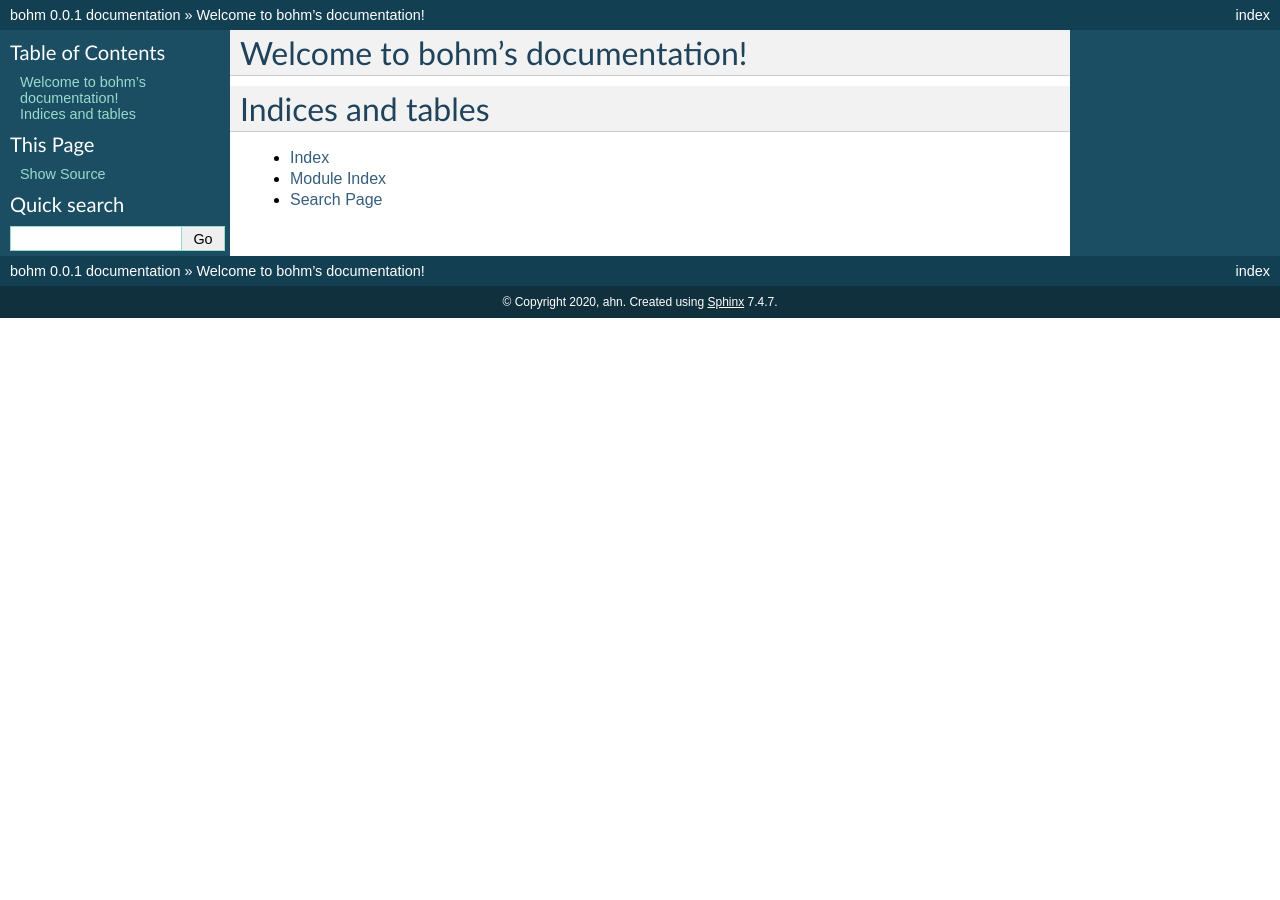
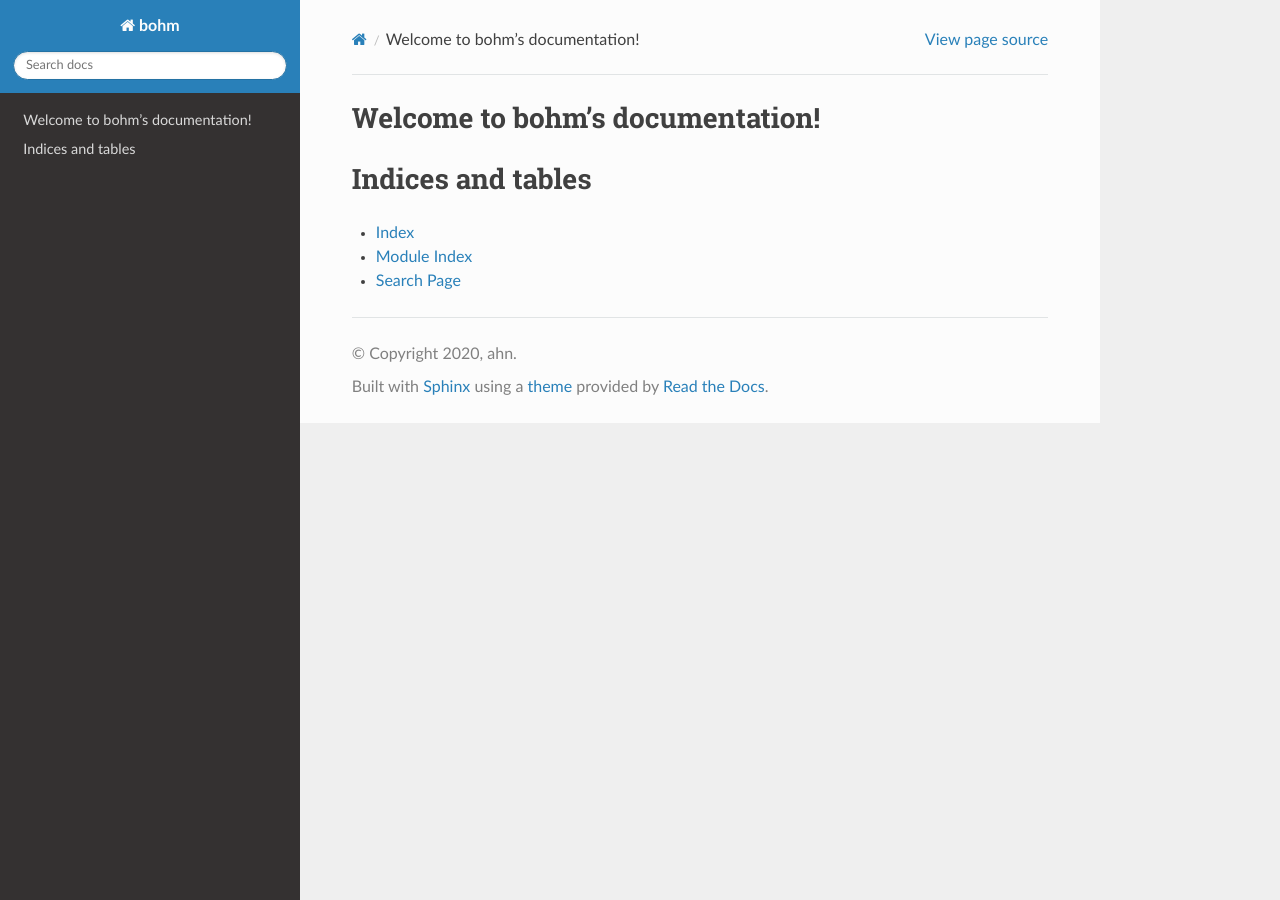
Before and after one commit to jam31118/cppbohm, a Sphinx documentation site: the page built from docs/index.rst, in a window 1280 px wide. Built offline with Sphinx 7.4.7 and the Read the Docs theme 2.0.0, drawn with Linux system fonts in a browser that asks for light colours.

Commit message:
change theme

```diff
--- a/docs/conf.py
+++ b/docs/conf.py
@@ -53,8 +53,7 @@ master_doc = 'index'
 # The theme to use for HTML and HTML Help pages.  See the documentation for
 # a list of builtin themes.
 #
-#html_theme = 'sphinx_rtd_theme'
-html_theme = 'classic'
+html_theme = 'sphinx_rtd_theme'
 
 # Add any paths that contain custom static files (such as style sheets) here,
 # relative to this directory. They are copied after the builtin static files,
```
